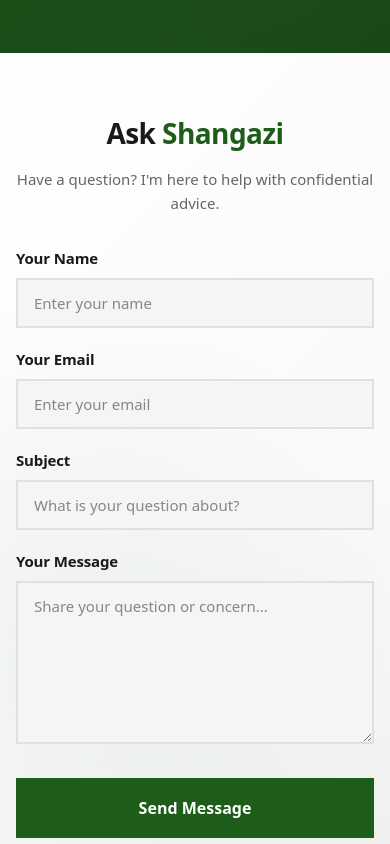
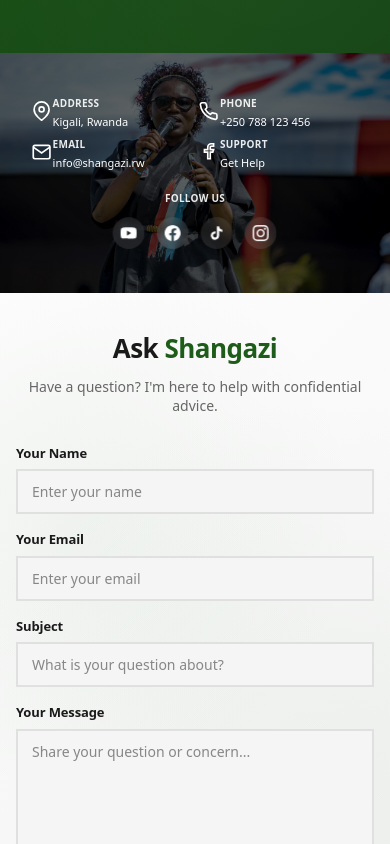
Before and after one commit to Chaste-Djaziri/shangazi, a Next.js app: page / in a window 390 px wide. Shown: the part 3620-4464 px from the top of the page. Built offline with nearby package versions, Linux system fonts and the light colour scheme.

Commit message:
finish making contact section responsive

```diff
--- a/app/components/contact/Contact.tsx
+++ b/app/components/contact/Contact.tsx
@@ -22,7 +22,8 @@ export default function Contact() {
       gsap.set(imageRef.current, { opacity: 0, x: 50, scale: 0.95 })
     }
     if (contactInfoRef.current) {
-      gsap.set(contactInfoRef.current.querySelectorAll(".contact-info-item"), { opacity: 0, y: 20 })
+      gsap.set(contactInfoRef.current.querySelectorAll(".contact-info-column"), { opacity: 0, y: 20 })
+      gsap.set(contactInfoRef.current.querySelectorAll(".contact-info-item"), { opacity: 0, y: 10 })
     }
 
     const observer = new IntersectionObserver(
@@ -88,17 +89,29 @@ export default function Contact() {
 
             // Animate contact info items
             if (contactInfoRef.current) {
+              const infoColumns = contactInfoRef.current.querySelectorAll(".contact-info-column")
               const infoItems = contactInfoRef.current.querySelectorAll(".contact-info-item")
               tl.to(
+                infoColumns,
+                {
+                  opacity: 1,
+                  y: 0,
+                  duration: 0.6,
+                  stagger: 0.15,
+                  ease: "power3.out",
+                },
+                "-=0.4",
+              )
+              .to(
                 infoItems,
                 {
                   opacity: 1,
                   y: 0,
-                  duration: 0.6,
-                  stagger: 0.1,
+                  duration: 0.4,
+                  stagger: 0.08,
                   ease: "power3.out",
                 },
-                "-=0.4",
+                "-=0.3",
               )
             }
 
@@ -207,6 +220,8 @@ export default function Contact() {
             />
             <div className="contact-image-overlay"></div>
             <div className="contact-info" ref={contactInfoRef}>
+              <div className="contact-info-grid">
+                <div className="contact-info-column">
                   <div className="contact-info-item">
                     <div className="contact-info-icon">
                       <svg width="20" height="20" viewBox="0 0 24 24" fill="none" stroke="currentColor" strokeWidth="2">
@@ -231,6 +246,8 @@ export default function Contact() {
                       <a href="mailto:info@shangazi.rw" className="contact-info-text">info@shangazi.rw</a>
                     </div>
                   </div>
+                </div>
+                <div className="contact-info-column">
                   <div className="contact-info-item">
                     <div className="contact-info-icon">
                       <svg width="20" height="20" viewBox="0 0 24 24" fill="none" stroke="currentColor" strokeWidth="2">
@@ -251,6 +268,8 @@ export default function Contact() {
                     <div className="contact-info-content">
                       <h3 className="contact-info-label">Support</h3>
                       <a href="/support" className="contact-info-text">Get Help</a>
+                    </div>
+                  </div>
                 </div>
               </div>
               <div className="contact-info-item contact-info-socials">
--- a/app/globals.css
+++ b/app/globals.css
@@ -2330,13 +2330,29 @@ body {
   gap: 2rem;
   width: 100%;
   max-width: 500px;
+  box-sizing: border-box;
+  overflow-wrap: break-word;
+  word-wrap: break-word;
+}
+
+.contact-info-grid {
+  display: grid;
+  grid-template-columns: 1fr 1fr;
+  gap: 1.5rem;
+  width: 100%;
+}
+
+.contact-info-column {
+  display: flex;
+  flex-direction: column;
+  gap: 1.5rem;
 }
 
 .contact-info-item {
   display: flex;
-  align-items: center;
+  align-items: flex-start;
   justify-content: flex-start;
-  gap: 1rem;
+  gap: 0.75rem;
   color: white;
   width: 100%;
 }
@@ -2345,6 +2361,10 @@ body {
   flex-direction: column;
   gap: 1rem;
   margin-top: 1rem;
+  grid-column: 1 / -1;
+  width: 100%;
+  align-items: center;
+  text-align: center;
 }
 
 .contact-info-icon {
@@ -2361,6 +2381,8 @@ body {
   gap: 0.25rem;
   align-items: flex-start;
   text-align: left;
+  flex: 1;
+  min-width: 0;
 }
 
 .contact-info-label {
@@ -2378,6 +2400,9 @@ body {
   margin: 0;
   text-decoration: none;
   transition: color 0.3s ease;
+  word-wrap: break-word;
+  overflow-wrap: break-word;
+  hyphens: auto;
 }
 
 .contact-info-text:hover {
@@ -2509,9 +2534,32 @@ body {
   transform: translateY(0);
 }
 
+/* Tablet and Medium Screens */
+@media (max-width: 1024px) {
+  .contact {
+    padding: 0;
+  }
+
+  .contact-left {
+    padding-right: 1.5rem;
+    padding-top: 6rem;
+    padding-bottom: 6rem;
+  }
+
+  .contact-title {
+    font-size: 2.25rem;
+  }
+
+  .contact-subtitle {
+    font-size: 1.0625rem;
+    margin-bottom: 2.5rem;
+  }
+}
+
+/* Mobile and Small Tablets */
 @media (max-width: 968px) {
   .contact {
-    padding: 0 0 0 0;
+    padding: 0;
   }
 
   .contact-container {
@@ -2523,14 +2571,15 @@ body {
   .contact-left {
     padding-right: 2rem;
     padding-left: 2rem;
-    padding-top: 5rem;
+    padding-top: 4rem;
     padding-bottom: 3rem;
     max-width: 100%;
   }
 
   .contact-right {
     position: relative;
-    height: 400px;
+    height: 350px;
+    order: -1;
   }
 
   .contact-image-wrapper {
@@ -2539,34 +2588,69 @@ body {
   }
 
   .contact-info {
-    padding: 2rem;
-    gap: 1.5rem;
-    max-width: 90%;
+    padding: 1.75rem;
+    gap: 1.25rem;
+    max-width: 88%;
+    width: calc(100% - 2rem);
     left: 50%;
     transform: translate(-50%, -50%);
     align-items: flex-start;
     text-align: left;
   }
 
+  .contact-info-grid {
+    grid-template-columns: 1fr 1fr;
+    gap: 1rem;
+  }
+
+  .contact-info-column {
+    gap: 1rem;
+  }
+
   .contact-info-item {
     gap: 0.75rem;
+    flex-wrap: wrap;
+    width: 100%;
+  }
+
+  .contact-info-content {
+    flex: 1;
+    min-width: 0;
+  }
+
+  .contact-info-label {
+    font-size: 0.8125rem;
+  }
+
+  .contact-info-text {
+    font-size: 0.9375rem;
+    word-break: break-word;
   }
 
   .contact-content {
     text-align: center;
   }
+
+  .contact-title {
+    font-size: 2rem;
+  }
+
+  .contact-subtitle {
+    font-size: 1rem;
+    margin-bottom: 2.5rem;
+  }
 }
 
 @media (max-width: 768px) {
   .contact {
-    padding: 0 0 0 0;
+    padding: 0;
     min-height: auto;
   }
 
   .contact-left {
     padding-right: 1.5rem;
     padding-left: 1.5rem;
-    padding-top: 5rem;
+    padding-top: 3rem;
     padding-bottom: 2rem;
   }
 
@@ -2575,24 +2659,59 @@ body {
   }
 
   .contact-right {
-    height: 300px;
+    height: 280px;
+  }
+
+  .contact-image-wrapper {
+    min-height: 280px;
   }
 
   .contact-info {
-    padding: 1.5rem;
-    gap: 1.25rem;
+    padding: 1.25rem;
+    gap: 1rem;
     left: 50%;
     transform: translate(-50%, -50%);
     align-items: flex-start;
     text-align: left;
+    max-width: 90%;
+    width: calc(100% - 2rem);
+  }
+
+  .contact-info-grid {
+    grid-template-columns: 1fr 1fr;
+    gap: 0.875rem;
+  }
+
+  .contact-info-column {
+    gap: 0.875rem;
+  }
+
+  .contact-info-item {
+    gap: 0.625rem;
+    flex-wrap: wrap;
+    width: 100%;
   }
 
   .contact-info-label {
-    font-size: 0.8125rem;
+    font-size: 0.75rem;
+    line-height: 1.3;
   }
 
   .contact-info-text {
-    font-size: 0.9375rem;
+    font-size: 0.875rem;
+    line-height: 1.4;
+    word-break: break-word;
+  }
+
+  .contact-info-icon {
+    width: 20px;
+    height: 20px;
+    flex-shrink: 0;
+  }
+
+  .contact-info-content {
+    flex: 1;
+    min-width: 0;
   }
 
   .contact-social-link {
@@ -2606,24 +2725,23 @@ body {
   }
 
   .contact-title {
-    font-size: 2rem;
+    font-size: 1.875rem;
+    margin-bottom: 0.875rem;
   }
 
   .contact-subtitle {
-    font-size: 1rem;
+    font-size: 0.9375rem;
     margin-bottom: 2rem;
-  }
-
-  .contact-right {
-    min-height: 300px;
-  }
-
-  .contact-image-wrapper {
-    min-height: 300px;
+    line-height: 1.5;
   }
 
   .form-group {
     margin-bottom: 1.25rem;
+  }
+
+  .form-label {
+    font-size: 0.875rem;
+    margin-bottom: 0.375rem;
   }
 
   .form-input,
@@ -2631,48 +2749,87 @@ body {
     padding: 0.75rem 1rem;
     font-size: 0.9375rem;
   }
-}
-
+
+  .form-textarea {
+    min-height: 100px;
+  }
+
+  .contact-submit {
+    padding: 0.875rem 1.5rem;
+    font-size: 0.9375rem;
+  }
+}
+
+/* Small Mobile Devices */
 @media (max-width: 480px) {
   .contact {
-    padding: 0 0 0 0;
+    padding: 0;
   }
 
   .contact-left {
     padding-right: 1rem;
     padding-left: 1rem;
-    padding-top: 4rem;
-    padding-bottom: 2rem;
-  }
-
-  .contact-title {
-    font-size: 1.75rem;
-  }
-
-  .contact-subtitle {
-    font-size: 0.9375rem;
+    padding-top: 2.5rem;
+    padding-bottom: 1.5rem;
   }
 
   .contact-right {
-    height: 250px;
+    height: 240px;
+  }
+
+  .contact-image-wrapper {
+    min-height: 240px;
   }
 
   .contact-info {
     padding: 1rem;
-    gap: 1rem;
+    gap: 0.875rem;
+    max-width: 92%;
+    width: calc(100% - 1.5rem);
+  }
+
+  .contact-info-grid {
+    grid-template-columns: 1fr 1fr;
+    gap: 0.5rem;
+  }
+
+  .contact-info-column {
+    gap: 0.5rem;
+  }
+
+  .contact-info-item {
+    gap: 0.4375rem;
+    flex-wrap: nowrap;
+    width: 100%;
+    align-items: flex-start;
   }
 
   .contact-info-icon {
-    width: 20px;
-    height: 20px;
+    width: 14px;
+    height: 14px;
+    flex-shrink: 0;
   }
 
   .contact-info-label {
-    font-size: 0.75rem;
+    font-size: 0.625rem;
+    line-height: 1.3;
+    letter-spacing: 0.25px;
   }
 
   .contact-info-text {
-    font-size: 0.875rem;
+    font-size: 0.6875rem;
+    line-height: 1.4;
+    word-break: break-word;
+  }
+
+  .contact-info-content {
+    flex: 1;
+    min-width: 0;
+  }
+
+  .contact-info-item.contact-info-socials {
+    gap: 0.75rem;
+    margin-top: 0.5rem;
   }
 
   .contact-social-link {
@@ -2683,6 +2840,151 @@ body {
   .contact-social-link svg {
     width: 16px;
     height: 16px;
+  }
+
+  .contact-socials {
+    gap: 0.75rem;
+  }
+
+  .contact-title {
+    font-size: 1.625rem;
+    margin-bottom: 0.75rem;
+  }
+
+  .contact-subtitle {
+    font-size: 0.875rem;
+    margin-bottom: 1.75rem;
+    line-height: 1.4;
+  }
+
+  .form-group {
+    margin-bottom: 1rem;
+  }
+
+  .form-label {
+    font-size: 0.8125rem;
+    margin-bottom: 0.375rem;
+  }
+
+  .form-input,
+  .form-textarea {
+    padding: 0.625rem 0.875rem;
+    font-size: 0.875rem;
+  }
+
+  .form-textarea {
+    min-height: 90px;
+  }
+
+  .contact-submit {
+    padding: 0.75rem 1.25rem;
+    font-size: 0.875rem;
+  }
+}
+
+/* Extra Small Mobile Devices */
+@media (max-width: 360px) {
+  .contact-left {
+    padding-right: 0.75rem;
+    padding-left: 0.75rem;
+    padding-top: 2rem;
+    padding-bottom: 1.5rem;
+  }
+
+  .contact-right {
+    height: 220px;
+  }
+
+  .contact-image-wrapper {
+    min-height: 220px;
+  }
+
+  .contact-info {
+    padding: 0.875rem;
+    gap: 0.75rem;
+    max-width: 90%;
+    width: calc(100% - 1rem);
+  }
+
+  .contact-info-grid {
+    grid-template-columns: 1fr 1fr;
+    gap: 0.5rem;
+  }
+
+  .contact-info-column {
+    gap: 0.5rem;
+  }
+
+  .contact-info-item {
+    gap: 0.375rem;
+    flex-wrap: nowrap;
+    align-items: flex-start;
+  }
+
+  .contact-info-icon {
+    width: 12px;
+    height: 12px;
+    flex-shrink: 0;
+  }
+
+  .contact-info-label {
+    font-size: 0.5625rem;
+    line-height: 1.2;
+    letter-spacing: 0.2px;
+  }
+
+  .contact-info-text {
+    font-size: 0.625rem;
+    line-height: 1.3;
+    word-break: break-word;
+  }
+
+  .contact-info-content {
+    flex: 1;
+    min-width: 0;
+  }
+
+  .contact-info-item.contact-info-socials {
+    gap: 0.625rem;
+    margin-top: 0.375rem;
+  }
+
+  .contact-social-link {
+    width: 28px;
+    height: 28px;
+  }
+
+  .contact-social-link svg {
+    width: 14px;
+    height: 14px;
+  }
+
+  .contact-title {
+    font-size: 1.5rem;
+  }
+
+  .contact-subtitle {
+    font-size: 0.8125rem;
+    margin-bottom: 1.5rem;
+  }
+
+  .form-group {
+    margin-bottom: 0.875rem;
+  }
+
+  .form-label {
+    font-size: 0.75rem;
+  }
+
+  .form-input,
+  .form-textarea {
+    padding: 0.5625rem 0.75rem;
+    font-size: 0.8125rem;
+  }
+
+  .contact-submit {
+    padding: 0.6875rem 1rem;
+    font-size: 0.8125rem;
   }
 }
 
```
Lines whose indentation alone changed are shown as unchanged.
